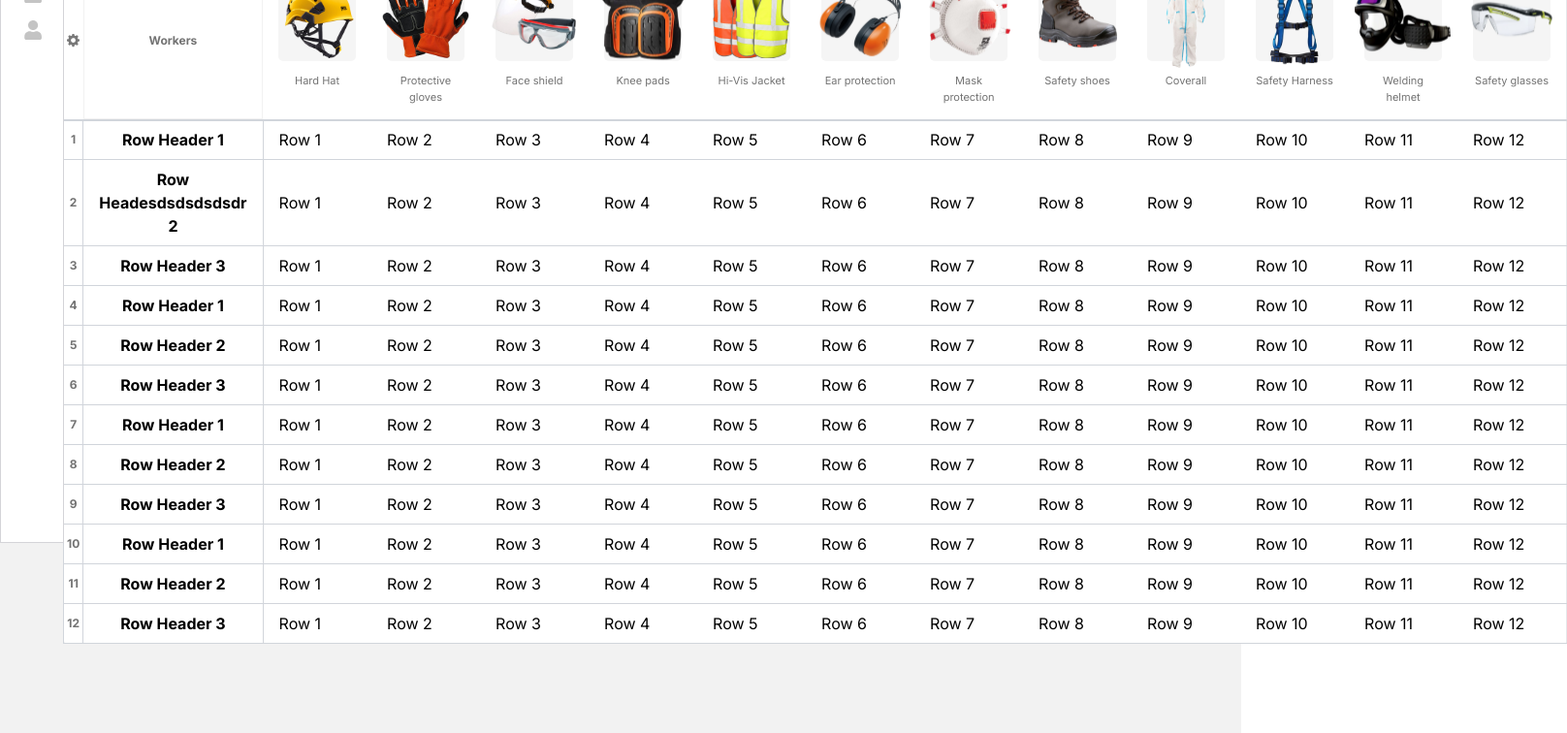
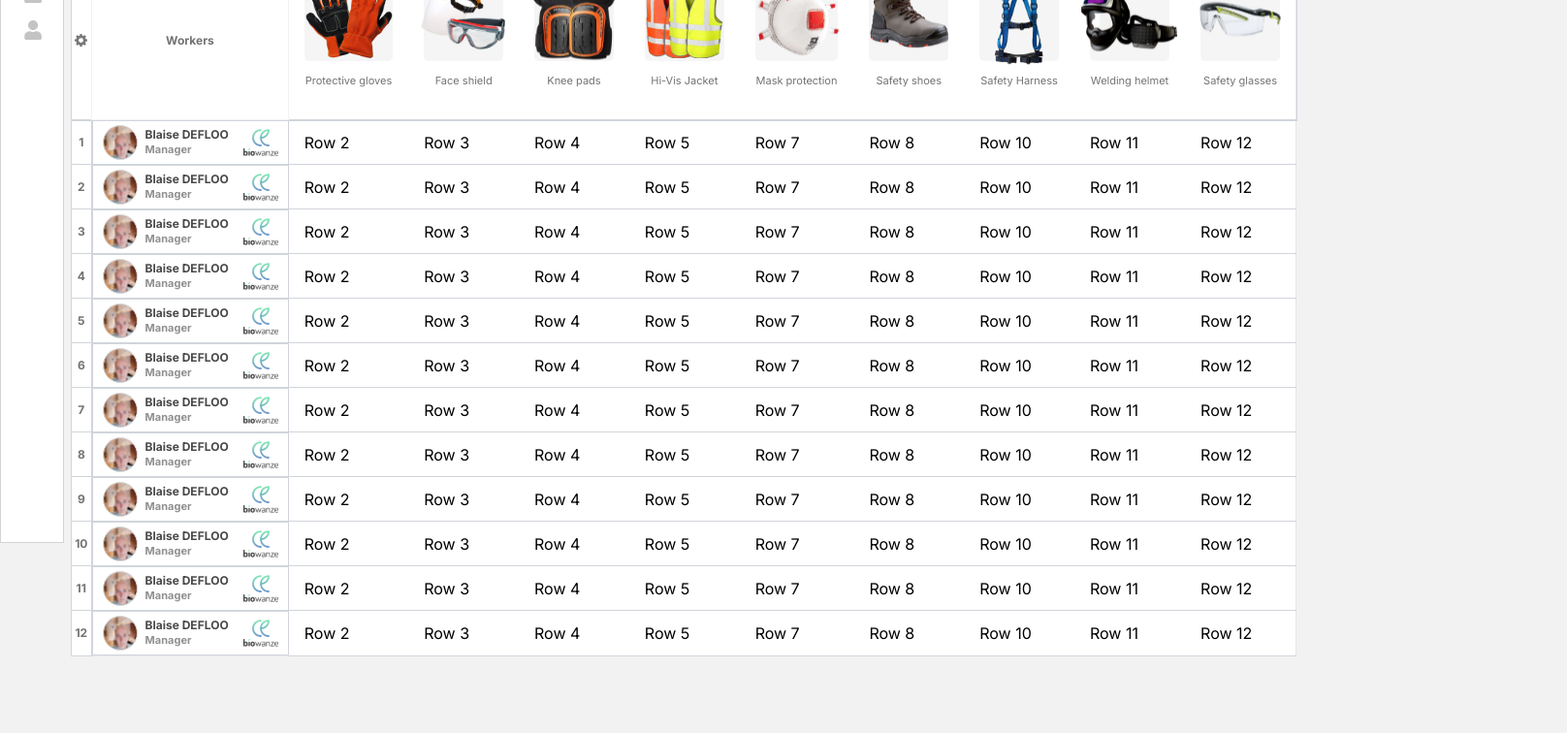
Before and after one commit to mittous/ReactJS_Front-end_test, a Next.js app: page / in a window 1280 px wide. Shown: the part 240-996 px from the top of the page at 97% size, 1616 px wide, since content can reach past the window. Built offline with nearby package versions, Linux system fonts and the light colour scheme.

Commit message:
add the Worker row with its properties

```diff
--- a/app/globals.css
+++ b/app/globals.css
@@ -2,14 +2,15 @@
 @tailwind components;
 @tailwind utilities;
 
-@layer base {
-  @font-face {
-    font-family: 'Roboto';
-  }
+
+:root {
+  --background-color: #F2F2F2;
 }
 
-html , body{
+body {
+  background-color: var(--background-color); /* Apply background color */
+  color: var(--text-color); /* Apply text color */
+  font-family: 'Roboto';
+  margin: 0;
   padding: 0;
-  margin: 0;
-  box-sizing: border-box;
 }
--- a/app/page.tsx
+++ b/app/page.tsx
@@ -7,13 +7,14 @@ import SideBar from "@/components/SideBar";
 import DropProfile from "@/components/DropProfile";
 import DropLanguage from "@/components/dropLanguage";
 import Sites from "@/components/Sites";
+import "./globals.css";
 
 
 export default function Home() {
   return (
 
     <AppContextProvider>
-      <div className = 'flex w-full h-fit bg-[#F2F2F2] '>
+      <div className = 'flex w-full h-full'>
         <SideBar />
         <DashBoard />
         <DropLanguage/>
--- a/components/dataTable.tsx
+++ b/components/dataTable.tsx
@@ -1,138 +1,196 @@
-import React, { useContext } from 'react'
-import Image from 'next/image';
-import { AppContext } from '@/app/context/AppContextProvider';
-import CheckBoxFilter from './CheckBoxFilter';
+import React, { useContext } from "react";
+import Image from "next/image";
+import { AppContext } from "@/app/context/AppContextProvider";
+import CheckBoxFilter from "./CheckBoxFilter";
 
 function DataTable() {
-  const data:any = useContext(AppContext);
+  const data: any = useContext(AppContext);
 
-    const i = [-1];
+  const i = [0, 5, 8];
   const dataColum = [
     {
-          icon : <Image  src='/assets/product/41.svg'
-              alt='Hard Hat'
+      icon: (
+        <Image
+          src="/assets/product/41.svg"
+          alt="Hard Hat"
           width={90}
           height={90}
           priority={true}
-              className=' '
-              />,
+          className=" "
+        />
+      ),
       label: "Hard Hat",
     },
     {
-          icon : <Image  src='/assets/product/baseball-glove.svg'
-              alt='Protective gloves'
+      icon: (
+        <Image
+          src="/assets/product/baseball-glove.svg"
+          alt="Protective gloves"
           width={90}
           height={90}
           priority={true}
-              className=' '
-              />,
+          className=" "
+        />
+      ),
       label: "Protective gloves",
     },
     {
-          icon : <Image  src='/assets/product/Group 689.svg'
-              alt='Face shield'
+      icon: (
+        <Image
+          src="/assets/product/Group 689.svg"
+          alt="Face shield"
           width={97}
           height={105}
           priority={true}
-              className=' '
-              />,
+          className=" "
+        />
+      ),
       label: "Face shield",
     },
     {
-          icon : <Image  src='/assets/product/image 19.svg'
-              alt='Knee pads'
+      icon: (
+        <Image
+          src="/assets/product/image 19.svg"
+          alt="Knee pads"
           width={88}
           height={89}
           priority={true}
-              className=' '
-              />,
+          className=" "
+        />
+      ),
       label: "Knee pads",
     },
     {
-          icon : <Image  src='/assets/product/image 20.svg'
-              alt='Hi-Vis Jacket'
+      icon: (
+        <Image
+          src="/assets/product/image 20.svg"
+          alt="Hi-Vis Jacket"
           width={80}
           height={79}
           priority={true}
-              className=' '
-              />,
+          className=" "
+        />
+      ),
       label: "Hi-Vis Jacket",
     },
     {
-          icon : <Image  src='/assets/product/Rectangle 268-1.svg'
-              alt='Ear protection'
+      icon: (
+        <Image
+          src="/assets/product/Rectangle 268-1.svg"
+          alt="Ear protection"
           width={90}
           height={98}
           priority={true}
-              className=' '
-              />,
+          className=" "
+        />
+      ),
       label: "Ear protection",
     },
     {
-          icon : <Image  src='/assets/product/Rectangle 268-2.svg'
-              alt='Mask'
+      icon: (
+        <Image
+          src="/assets/product/Rectangle 268-2.svg"
+          alt="Mask"
           width={100}
           height={109}
           priority={true}
-              className=' '
-              />,
+          className=" "
+        />
+      ),
       label: "Mask protection",
     },
     {
-          icon : <Image  src='/assets/product/Rectangle 268-3.svg'
-              alt='Rectangle 268-3'
+      icon: (
+        <Image
+          src="/assets/product/Rectangle 268-3.svg"
+          alt="Rectangle 268-3"
           width={100}
           height={110}
           priority={true}
-              className=' '
-              />,
+          className=" "
+        />
+      ),
       label: "Safety shoes",
     },
     {
-          icon : <Image  src='/assets/product/Rectangle 268-4.svg'
-              alt='Rectangle 268-4'
+      icon: (
+        <Image
+          src="/assets/product/Rectangle 268-4.svg"
+          alt="Rectangle 268-4"
           width={100}
           height={110}
           priority={true}
-              className=' '
-              />,
+          className=" "
+        />
+      ),
       label: "Coverall",
     },
     {
-          icon : <Image  src='/assets/product/Rectangle 268-5.svg'
-              alt='Safety Harness'
+      icon: (
+        <Image
+          src="/assets/product/Rectangle 268-5.svg"
+          alt="Safety Harness"
           width={100}
           height={110}
           priority={true}
-              className=' '
-              />,
+          className=" "
+        />
+      ),
       label: "Safety Harness",
     },
     {
-          icon : <Image  src='/assets/product/Rectangle 268-6.svg'
-              alt='Welding helmet'
+      icon: (
+        <Image
+          src="/assets/product/Rectangle 268-6.svg"
+          alt="Welding helmet"
           width={100}
           height={110}
           priority={true}
-              className=' '
-              />,
+          className=" "
+        />
+      ),
       label: "Welding helmet",
     },
     {
-          icon : <Image  src='/assets/product/Rectangle 268.svg'
-              alt='Safety glasses'
+      icon: (
+        <Image
+          src="/assets/product/Rectangle 268.svg"
+          alt="Safety glasses"
           width={90}
           height={99}
           priority={true}
-              className=' '
-              />,
+          className=" "
+        />
+      ),
       label: "Safety glasses",
     },
   ];
 
-
+  const contractorImage = (
+    <Image
+      src="/assets/WorkerPhoto.svg"
+      alt="Hi-Vis Jacket"
+      width={36}
+      height={36}
+      priority={true}
+      className=" "
+    />
+  );
+  const biowanzeImg = (
+    <Image
+      src="/assets/biowanzeImg.svg"
+      alt="Hi-Vis Jacket"
+      width={36}
+      height={36}
+      priority={true}
+      className=" "
+    />
+  );
   const dataRow = [
-
+    {
+      WorkerIcon: contractorImage,
+      biowanzeImg: biowanzeImg,
+      dataRow: [
         "Row  1",
         "Row  2",
         "Row  3",
@@ -144,161 +202,296 @@ const dataRow = [
         "Row  9",
         "Row  10",
         "Row  11",
-          "Row  12"
-
-
+        "Row  12",
+      ],
+    },
+    {
+      WorkerIcon: contractorImage,
+      biowanzeImg: biowanzeImg,
+      dataRow: [
+        "Row  1",
+        "Row  2",
+        "Row  3",
+        "Row  4",
+        "Row  5",
+        "Row  6",
+        "Row  7",
+        "Row  8",
+        "Row  9",
+        "Row  10",
+        "Row  11",
+        "Row  12",
+      ],
+    },
+    {
+      WorkerIcon: contractorImage,
+      biowanzeImg: biowanzeImg,
+      dataRow: [
+        "Row  1",
+        "Row  2",
+        "Row  3",
+        "Row  4",
+        "Row  5",
+        "Row  6",
+        "Row  7",
+        "Row  8",
+        "Row  9",
+        "Row  10",
+        "Row  11",
+        "Row  12",
+      ],
+    },
+    {
+      WorkerIcon: contractorImage,
+      biowanzeImg: biowanzeImg,
+      dataRow: [
+        "Row  1",
+        "Row  2",
+        "Row  3",
+        "Row  4",
+        "Row  5",
+        "Row  6",
+        "Row  7",
+        "Row  8",
+        "Row  9",
+        "Row  10",
+        "Row  11",
+        "Row  12",
+      ],
+    },
+    {
+      WorkerIcon: contractorImage,
+      biowanzeImg: biowanzeImg,
+      dataRow: [
+        "Row  1",
+        "Row  2",
+        "Row  3",
+        "Row  4",
+        "Row  5",
+        "Row  6",
+        "Row  7",
+        "Row  8",
+        "Row  9",
+        "Row  10",
+        "Row  11",
+        "Row  12",
+      ],
+    },
+    {
+      WorkerIcon: contractorImage,
+      biowanzeImg: biowanzeImg,
+      dataRow: [
+        "Row  1",
+        "Row  2",
+        "Row  3",
+        "Row  4",
+        "Row  5",
+        "Row  6",
+        "Row  7",
+        "Row  8",
+        "Row  9",
+        "Row  10",
+        "Row  11",
+        "Row  12",
+      ],
+    },
+    {
+      WorkerIcon: contractorImage,
+      biowanzeImg: biowanzeImg,
+      dataRow: [
+        "Row  1",
+        "Row  2",
+        "Row  3",
+        "Row  4",
+        "Row  5",
+        "Row  6",
+        "Row  7",
+        "Row  8",
+        "Row  9",
+        "Row  10",
+        "Row  11",
+        "Row  12",
+      ],
+    },
+    {
+      WorkerIcon: contractorImage,
+      biowanzeImg: biowanzeImg,
+      dataRow: [
+        "Row  1",
+        "Row  2",
+        "Row  3",
+        "Row  4",
+        "Row  5",
+        "Row  6",
+        "Row  7",
+        "Row  8",
+        "Row  9",
+        "Row  10",
+        "Row  11",
+        "Row  12",
+      ],
+    },
+    {
+      WorkerIcon: contractorImage,
+      biowanzeImg: biowanzeImg,
+      dataRow: [
+        "Row  1",
+        "Row  2",
+        "Row  3",
+        "Row  4",
+        "Row  5",
+        "Row  6",
+        "Row  7",
+        "Row  8",
+        "Row  9",
+        "Row  10",
+        "Row  11",
+        "Row  12",
+      ],
+    },
+    {
+      WorkerIcon: contractorImage,
+      biowanzeImg: biowanzeImg,
+      dataRow: [
+        "Row  1",
+        "Row  2",
+        "Row  3",
+        "Row  4",
+        "Row  5",
+        "Row  6",
+        "Row  7",
+        "Row  8",
+        "Row  9",
+        "Row  10",
+        "Row  11",
+        "Row  12",
+      ],
+    },
+    {
+      WorkerIcon: contractorImage,
+      biowanzeImg: biowanzeImg,
+      dataRow: [
+        "Row  1",
+        "Row  2",
+        "Row  3",
+        "Row  4",
+        "Row  5",
+        "Row  6",
+        "Row  7",
+        "Row  8",
+        "Row  9",
+        "Row  10",
+        "Row  11",
+        "Row  12",
+      ],
+    },
+    {
+      WorkerIcon: contractorImage,
+      biowanzeImg: biowanzeImg,
+      dataRow: [
+        "Row  1",
+        "Row  2",
+        "Row  3",
+        "Row  4",
+        "Row  5",
+        "Row  6",
+        "Row  7",
+        "Row  8",
+        "Row  9",
+        "Row  10",
+        "Row  11",
+        "Row  12",
+      ],
+    },
   ];
 
   return (
     <>
-    <div className='h-full flex flex-1  mx-[65px] w-full py-[200px]'>
+      <div className="h-full flex flex-1 p-2 mx-[65px] w-full py-[200px]">
         <table className="   border rounded-md bg-white  h-full w-full">
-      <thead className=' outline outline-1 outline-gray-300 sticky top-[170px] '>
-          <tr className=' bg-white  h-full  py-14'>
+          <thead className=" outline outline-1 outline-gray-300 sticky top-[170px] ">
+            <tr className=" bg-white  h-full  py-14">
               <th className="px-[3px]">
                 <Image
-              src='/assets/seetingsIcon.svg'
-              alt='filter'
+                  src="/assets/seetingsIcon.svg"
+                  alt="filter"
                   width={13}
                   height={13}
                   priority={true}
                   draggable={false}
-              className='cursor-pointer flex justify-center items-center   text-[12px] '
-              onClick={(e) => {data.setFilterOn(!data.filterOn)}}
+                  className="cursor-pointer flex justify-center items-center   text-[12px] "
+                  onClick={(e) => {
+                    data.setFilterOn(!data.filterOn);
+                  }}
                 />
               </th>
               <th className="  text-[12px] text-[#737373] ">
-              <div className='flex justify-center items-center shadow-[0_0_0_1px_rgba(242,242,242)] w-full h-full  '>
+                <div className="flex justify-center items-center shadow-[0_0_0_1px_rgba(242,242,242)] w-full h-full  ">
                   Workers
                 </div>
               </th>
 
-            {dataColum.map((column, index) => (
+              {dataColum.map(
+                (column, index) =>
                   !i.includes(index) && (
-                <th key={index} className="flex-col bg-white items-center justify-between p-4 pb-0">
-
-                    <div className='flex justify-center  items-center min-w-[80px] h-[86px]  bg-[#F5F5F5] rounded-[5px]'>
-                      <div className='flex absolute justify-center items-center'>
+                    <th
+                      key={index}
+                      className="flex-col bg-white items-center justify-between p-4 pb-0"
+                    >
+                      <div className="flex justify-center  items-center min-w-[80px] h-[86px]  bg-[#F5F5F5] rounded-[5px]">
+                        <div className="flex absolute justify-center items-center">
                           {column.icon}
                         </div>
-
                       </div>
 
-                  <span className='flex justify-center  text-center pt-3 h-[60px]  text-neutral-500 text-[11px] font-normal'>
+                      <span className="flex justify-center  text-center pt-3 h-[60px]  text-neutral-500 text-[11px] font-normal">
                         {column.label}
                       </span>
                     </th>
                   )
-            ))}
+              )}
             </tr>
           </thead>
-      <tbody className='overflow-y-scroll h-full w-full'>
-        <tr>
-          <th className="border border-gray-300 px-[3px] text-[12px] text-[#737373] "> 1 </th>
-          <th className="border border-gray-300 px-4 py-2">Row Header 1</th>
-          {dataRow.map((row, index) => (
+          <tbody className="overflow-y-scroll h-full w-full">
+            {dataRow.map((Row, trIndex) => (
+              <tr key={trIndex}>
+                <th className="border border-gray-300 px-[3px] text-[12px] text-[#737373]">
+                  {trIndex + 1}
+                </th>
+                {/* 1111 111 111 1111fdfdfdf */}
+                <th className="flex  justify-between min-w-[200px] border border-gray-300 px-[10px] py-[4px]">
+
+                  <div className="flex  ">
+                    {Row.WorkerIcon}
+                  <div className="flex-row  px-[8px] text-nowrap py-[2px]">
+                    <div className="flex text-[12px] text-[#484848] leading-[15px]">  Blaise DEFLOO</div>
+                    <div className="flex text-[11px] text-[#909090]">Manager  </div>
+                  </div>
+                  </div>
+
+                    {Row.biowanzeImg}
+
+                </th>
+
+                {Row.dataRow.map(
+                  (row, index) =>
                     !i.includes(index) && (
-              <td key={index} className="border-y border-gray-300 px-4 py-2">{row}</td>
-            )))}
+                      <td
+                        key={index}
+                        className="border-y border-gray-300 px-4 py-2"
+                      >
+                        {row}
+                      </td>
+                    )
+                )}
               </tr>
-        <tr>
-            <th className="border border-gray-300 px-[3px] text-[12px] text-[#737373] "> 2 </th>
-          <th className="border border-gray-300 px-4 py-2">Row Headesdsdsdsdsdr 2</th>
-          {dataRow.map((row, index) => (
-            !i.includes(index) && (
-              <td key={index} className="border-y border-gray-300 px-4 py-2">{row}</td>
-            )))}
-        </tr>
-        <tr>
-            <th className="border border-gray-300 px-[3px] text-[12px] text-[#737373] "> 3 </th>
-          <th className="border border-gray-300 px-4 py-2">Row Header 3</th>
-          {dataRow.map((row, index) => (
-            !i.includes(index) && (
-              <td key={index} className="border-y border-gray-300 px-4 py-2">{row}</td>
-            )))}
-        </tr>
-        <tr>
-          <th className="border border-gray-300 px-[3px] text-[12px] text-[#737373] "> 4 </th>
-          <th className="border border-gray-300 px-4 py-2">Row Header 1</th>
-          {dataRow.map((row, index) => (
-            !i.includes(index) && (
-              <td key={index} className="border-y border-gray-300 px-4 py-2">{row}</td>
-            )))}
-        </tr>
-        <tr>
-            <th className="border border-gray-300 px-[3px] text-[12px] text-[#737373] "> 5 </th>
-          <th className="border border-gray-300 px-4 py-2">Row Header 2</th>
-          {dataRow.map((row, index) => (
-            !i.includes(index) && (
-              <td key={index} className="border-y border-gray-300 px-4 py-2">{row}</td>
-            )))}
-        </tr>
-        <tr>
-            <th className="border border-gray-300 px-[3px] text-[12px] text-[#737373] "> 6 </th>
-          <th className="border border-gray-300 px-4 py-2">Row Header 3</th>
-          {dataRow.map((row, index) => (
-            !i.includes(index) && (
-              <td key={index} className="border-y border-gray-300 px-4 py-2">{row}</td>
-            )))}
-        </tr>
-        <tr>
-          <th className="border border-gray-300 px-[3px] text-[12px] text-[#737373] "> 7 </th>
-          <th className="border border-gray-300 px-4 py-2">Row Header 1</th>
-          {dataRow.map((row, index) => (
-            !i.includes(index) && (
-              <td key={index} className="border-y border-gray-300 px-4 py-2">{row}</td>
-            )))}
-        </tr>
-        <tr>
-            <th className="border border-gray-300 px-[3px] text-[12px] text-[#737373] "> 8 </th>
-          <th className="border border-gray-300 px-4 py-2">Row Header 2</th>
-          {dataRow.map((row, index) => (
-            !i.includes(index) && (
-              <td key={index} className="border-y border-gray-300 px-4 py-2">{row}</td>
-            )))}
-        </tr>
-        <tr>
-            <th className="border border-gray-300 px-[3px] text-[12px] text-[#737373] "> 9 </th>
-          <th className="border border-gray-300 px-4 py-2">Row Header 3</th>
-          {dataRow.map((row, index) => (
-            !i.includes(index) && (
-              <td key={index} className="border-y border-gray-300 px-4 py-2">{row}</td>
-            )))}
-        </tr>
-        <tr>
-          <th className="border border-gray-300 px-[3px] text-[12px] text-[#737373] "> 10 </th>
-          <th className="border border-gray-300 px-4 py-2">Row Header 1</th>
-          {dataRow.map((row, index) => (
-            !i.includes(index) && (
-              <td key={index} className="border-y border-gray-300 px-4 py-2">{row}</td>
-            )))}
-        </tr>
-        <tr>
-            <th className="border border-gray-300 px-[3px] text-[12px] text-[#737373] "> 11 </th>
-          <th className="border border-gray-300 px-4 py-2">Row Header 2</th>
-          {dataRow.map((row, index) => (
-            !i.includes(index) && (
-              <td key={index} className="border-y border-gray-300 px-4 py-2">{row}</td>
-            )))}
-        </tr>
-        <tr>
-            <th className="border border-gray-300 px-[3px] text-[12px] text-[#737373] "> 12 </th>
-          <th className="border border-gray-300 px-4 py-2">Row Header 3</th>
-          {dataRow.map((row, index) => (
-            !i.includes(index) && (
-              <td key={index} className="border-y border-gray-300 px-4 py-2">{row}</td>
-            )))}
-        </tr>
+            ))}
           </tbody>
         </table>
-
       </div>
       <CheckBoxFilter />
     </>
-
-
-
-  )
+  );
 }
 
-export default DataTable
+export default DataTable;
```
Also changed, not shown: components/CheckBoxFilter.tsx (+28 -17 lines), src/constants/constants.ts (added). Lines whose indentation alone changed are shown as unchanged.
